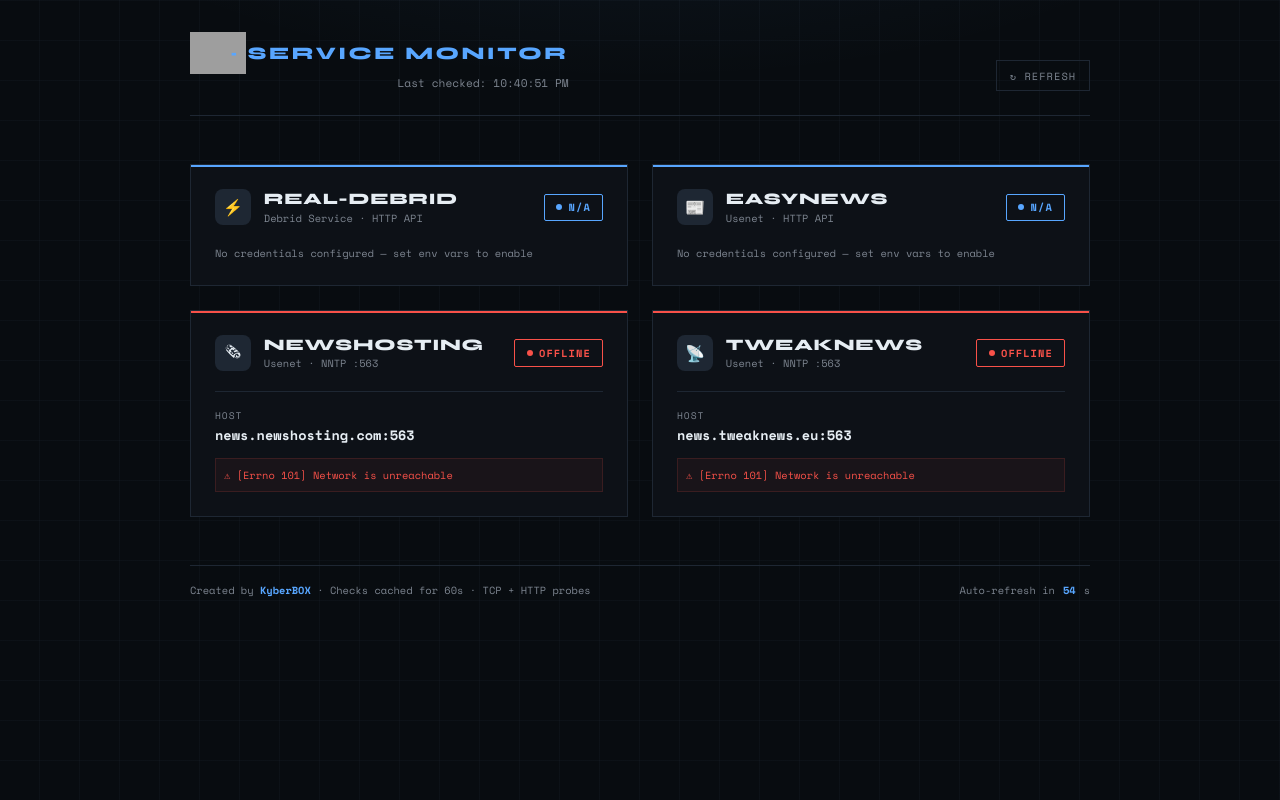
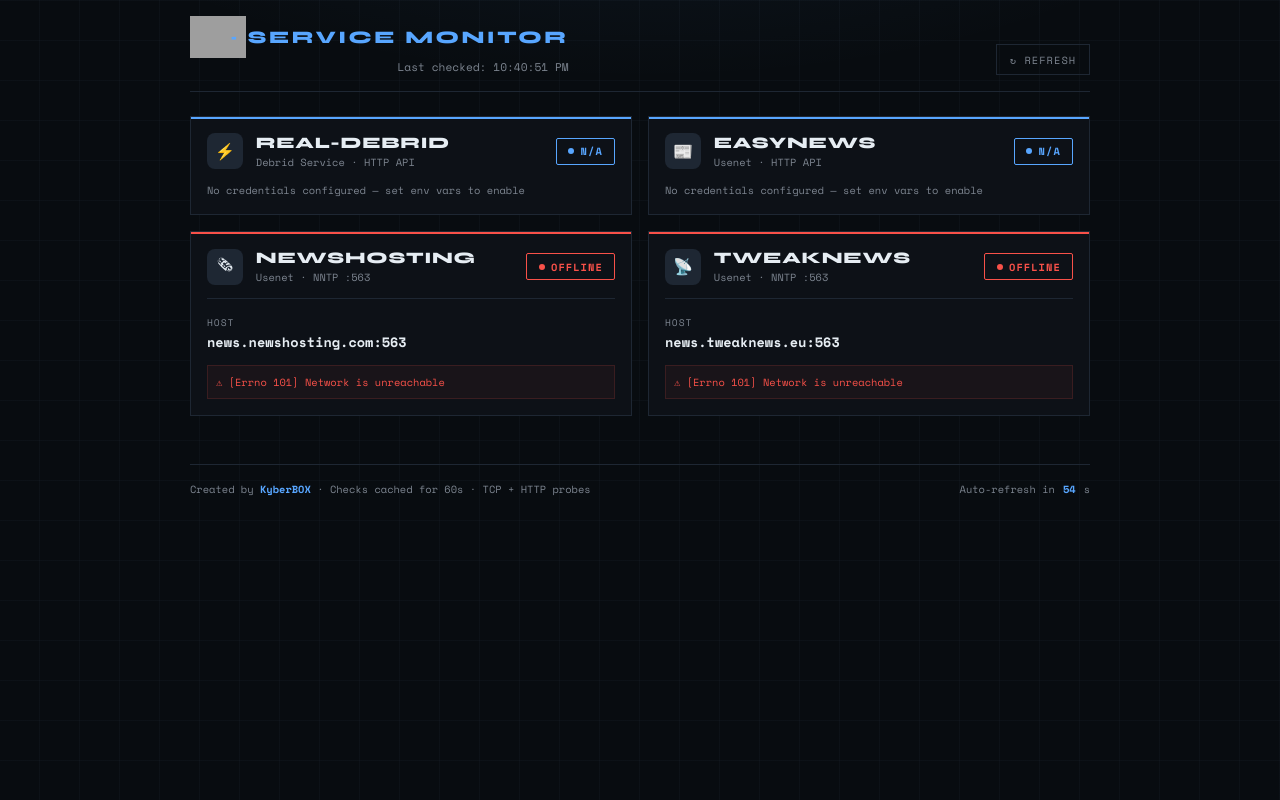
Before and after one commit to KyberDot/service-monitor, a Flask app: page / in a window 1280 px wide. Run offline with Flask 3, Linux system fonts and the light colour scheme; data that the repository does not hold is empty; grey boxes are pictures that could not be loaded.

Commit message:
Adjust padding and margin for layout optimization
Reduced padding and margin in various elements for a more compact layout.

```diff
--- a/templates/index.html
+++ b/templates/index.html
@@ -27,7 +27,7 @@
     color: var(--text);
     font-family: 'Syne', sans-serif;
     min-height: 100vh;
-    padding: 2rem;
+    padding: 1rem;
     background-image:
       radial-gradient(ellipse 80% 50% at 50% -20%, rgba(88,166,255,0.08) 0%, transparent 60%),
       repeating-linear-gradient(0deg, transparent, transparent 39px, rgba(30,39,51,0.4) 40px),
@@ -36,12 +36,12 @@
 
   header {
     max-width: 900px;
-    margin: 0 auto 3rem;
+    margin: 0 auto 1.5rem;
     display: flex;
     align-items: flex-end;
     justify-content: space-between;
     border-bottom: 1px solid var(--border);
-    padding-bottom: 1.5rem;
+    padding-bottom: 1rem;
   }
 
   .logo {
@@ -108,13 +108,13 @@
     margin: 0 auto;
     display: grid;
     grid-template-columns: repeat(auto-fit, minmax(380px, 1fr));
-    gap: 1.5rem;
+    gap: 1rem;
   }
 
   .card {
     background: var(--surface);
     border: 1px solid var(--border);
-    padding: 1.5rem;
+    padding: 1rem;
     position: relative;
     overflow: hidden;
     transition: border-color 0.3s, transform 0.2s;
@@ -150,7 +150,7 @@
     display: flex;
     align-items: center;
     justify-content: space-between;
-    margin-bottom: 1.2rem;
+    margin-bottom: 0.8rem;
   }
 
   .service-info {
```
